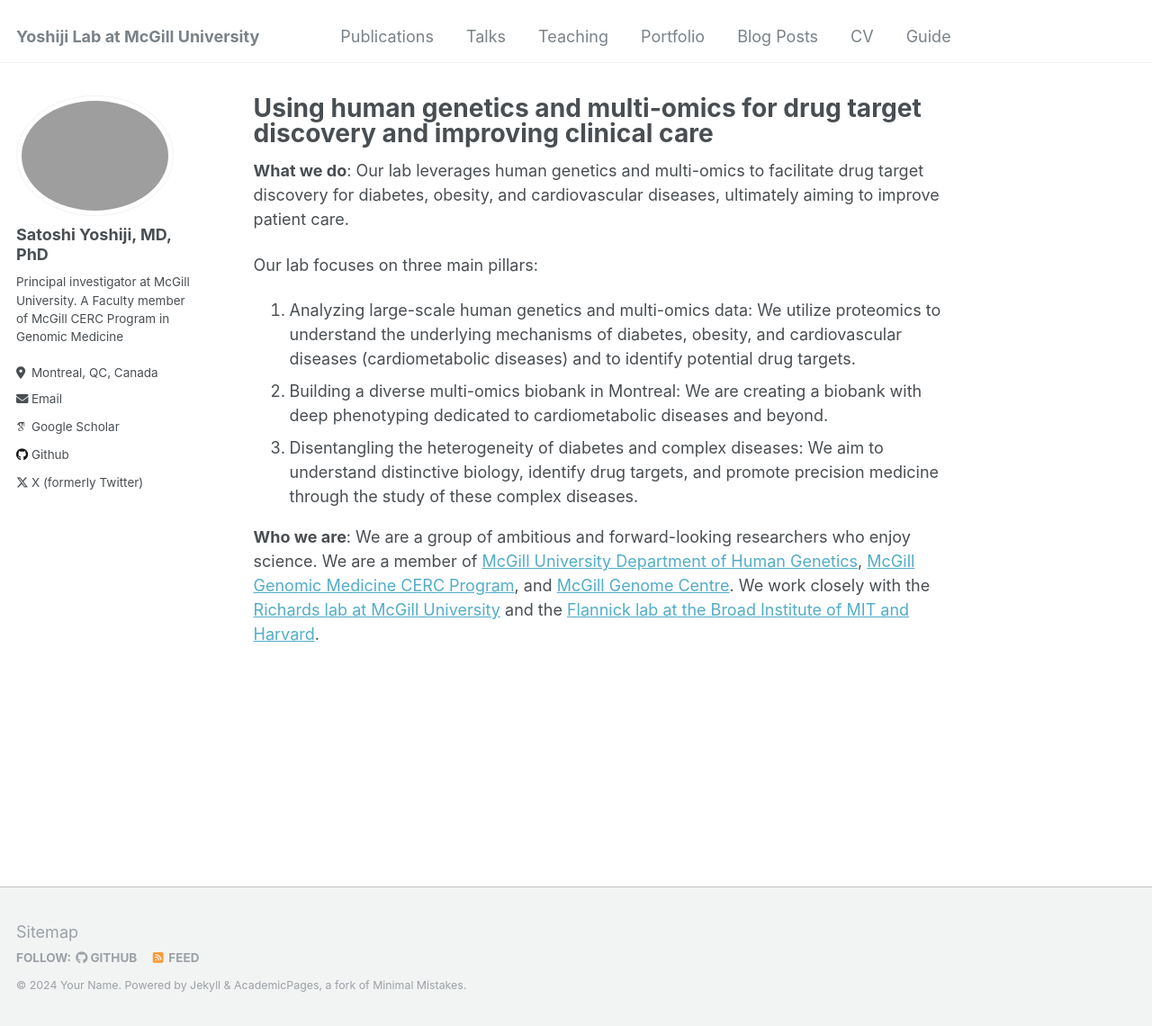
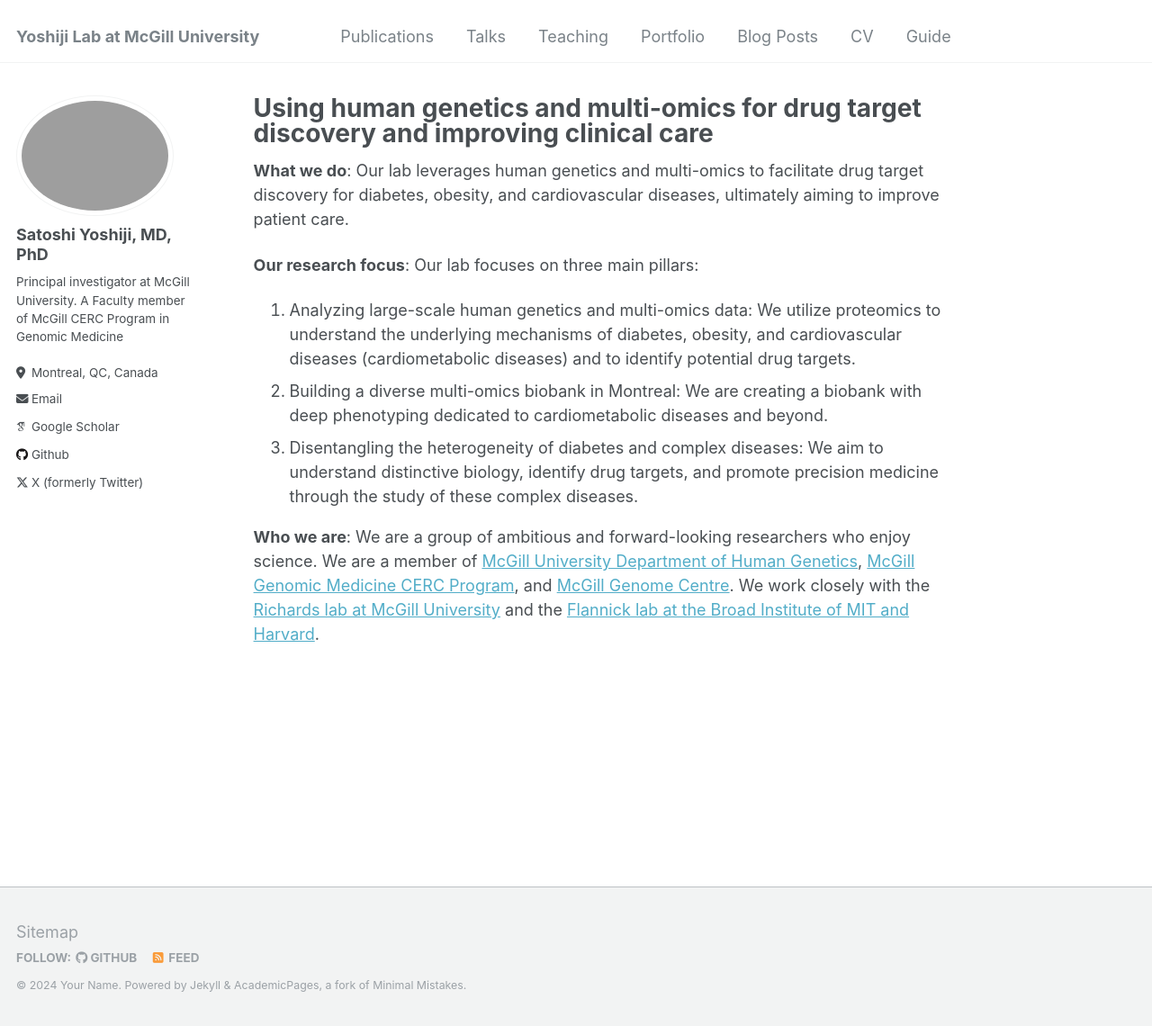
Before and after one commit to satoshi-yoshiji/satoshi-yoshiji.github.io, a Jekyll site: the page built from _pages/about.md, in a window 1280 px wide and 1140 px high. Shown: the whole window at 90% size. Built offline with Jekyll 4.4.1, drawn with Linux system fonts in a browser that asks for light colours; some web fonts are replaced.

Commit message:
Update about.md

```diff
--- a/_pages/about.md
+++ b/_pages/about.md
@@ -9,7 +9,7 @@ redirect_from:
 
 **What we do**: Our lab leverages human genetics and multi-omics to facilitate drug target discovery for diabetes, obesity, and cardiovascular diseases, ultimately aiming to improve patient care.
 
-Our lab focuses on three main pillars:
+**Our research focus**: Our lab focuses on three main pillars:
 1. Analyzing large-scale human genetics and multi-omics data: We utilize proteomics to understand the underlying mechanisms of diabetes, obesity, and cardiovascular diseases (cardiometabolic diseases) and to identify potential drug targets.
 2. Building a diverse multi-omics biobank in Montreal: We are creating a biobank with deep phenotyping dedicated to cardiometabolic diseases and beyond.
 3. Disentangling the heterogeneity of diabetes and complex diseases: We aim to understand distinctive biology, identify drug targets, and promote precision medicine through the study of these complex diseases.
```
